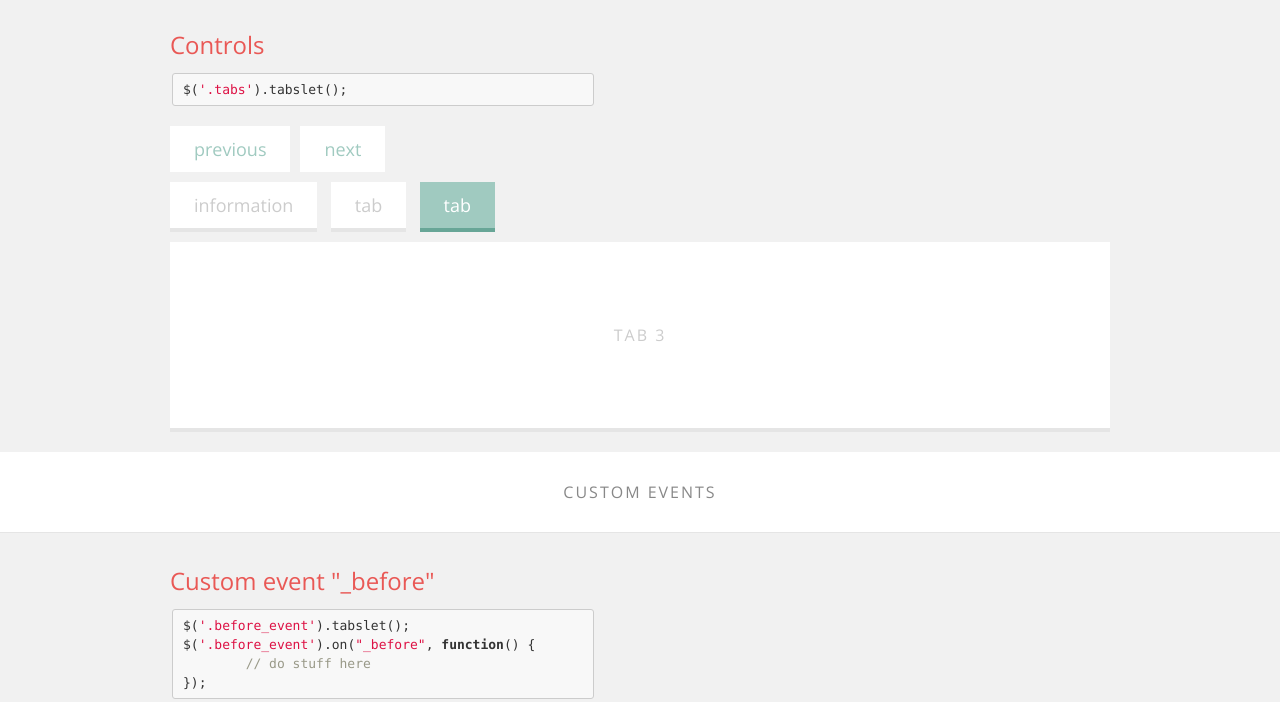
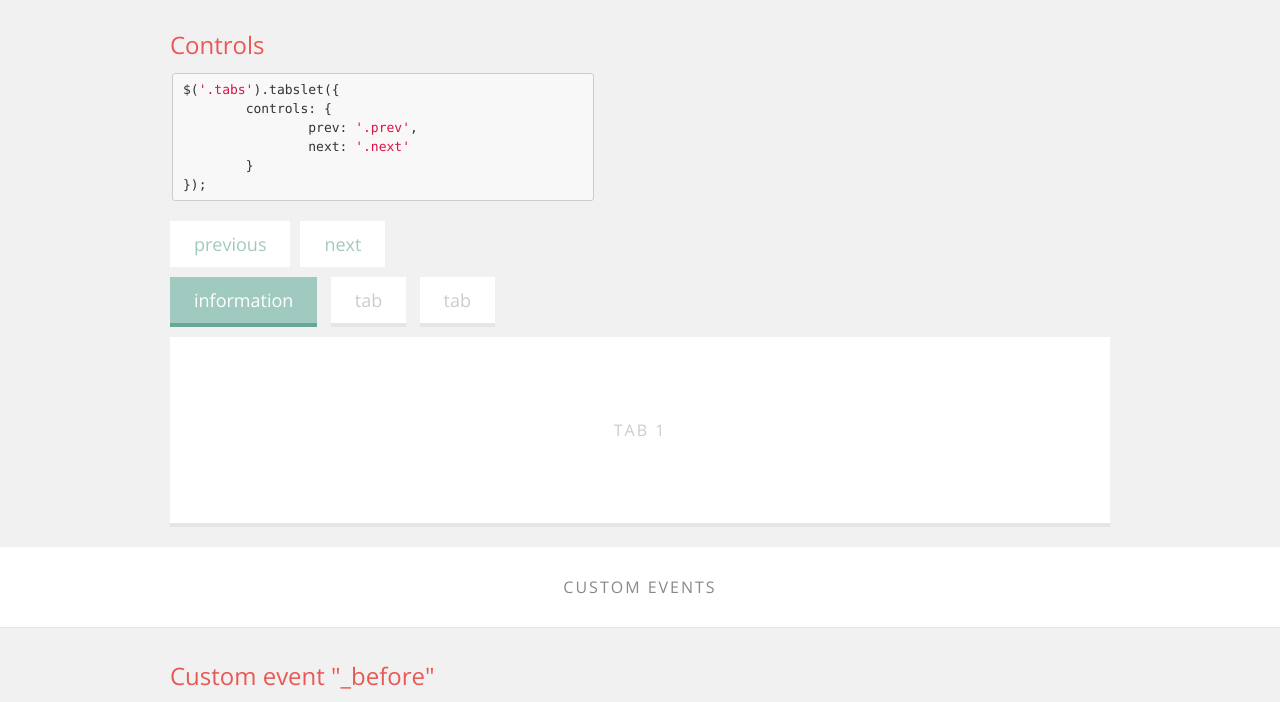
Before and after one commit to vdw/Tabslet, a plain HTML site: page demo/index.html in a window 1280 px wide. Shown: the part 2417-3119 px from the top of the page. Drawn offline with nearby package versions, Linux system fonts and the light colour scheme.

Commit message:
Update demo page

```diff
--- a/demo/index.html
+++ b/demo/index.html
@@ -141,7 +141,12 @@ $('.tabs').tabslet({
 			<article id="controls">
 				<h2>Controls</h2>
 <pre data-language="javascript">
-$('.tabs').tabslet();
+$('.tabs').tabslet({
+	controls: {
+		prev: '.prev',
+		next: '.next'
+	}
+});
 </pre>
 				<div class='tabs tabs_controls'>
 					<a class="prev">previous</a>
--- a/demo/javascripts/initializers.js
+++ b/demo/javascripts/initializers.js
@@ -22,10 +22,7 @@ $(document).ready(function() {
 		delay: 6000
 	});
 
-	$('.tabs_controls').tabslet({
-		autorotate: true,
-		delay: 6000
-	});
+	$('.tabs_controls').tabslet();
 
 	$('.before_event').tabslet();
 	$('.before_event').on("_before", function() {
```
